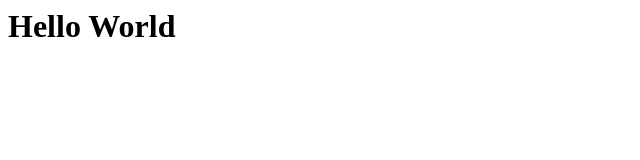
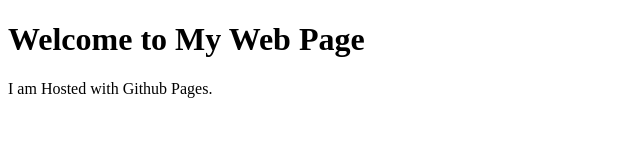
Before and after one commit to shayanaly9/shayanaly9.github.io, a plain HTML site: page index.html in a window 1280 px wide. Shown: the whole page, without its empty margins (0-640 px from the left). Drawn offline with Linux system fonts and the light colour scheme.

Commit message:
Update index.html

```diff
--- a/index.html
+++ b/index.html
@@ -1 +1,7 @@
-<h1>Hello World</h1>
+<!DOCTYPE html>
+<html>
+<body>
+    <h1>Welcome to My Web Page</h1>
+    <p>I am Hosted with Github Pages.</p>
+</body>
+</html>
```
